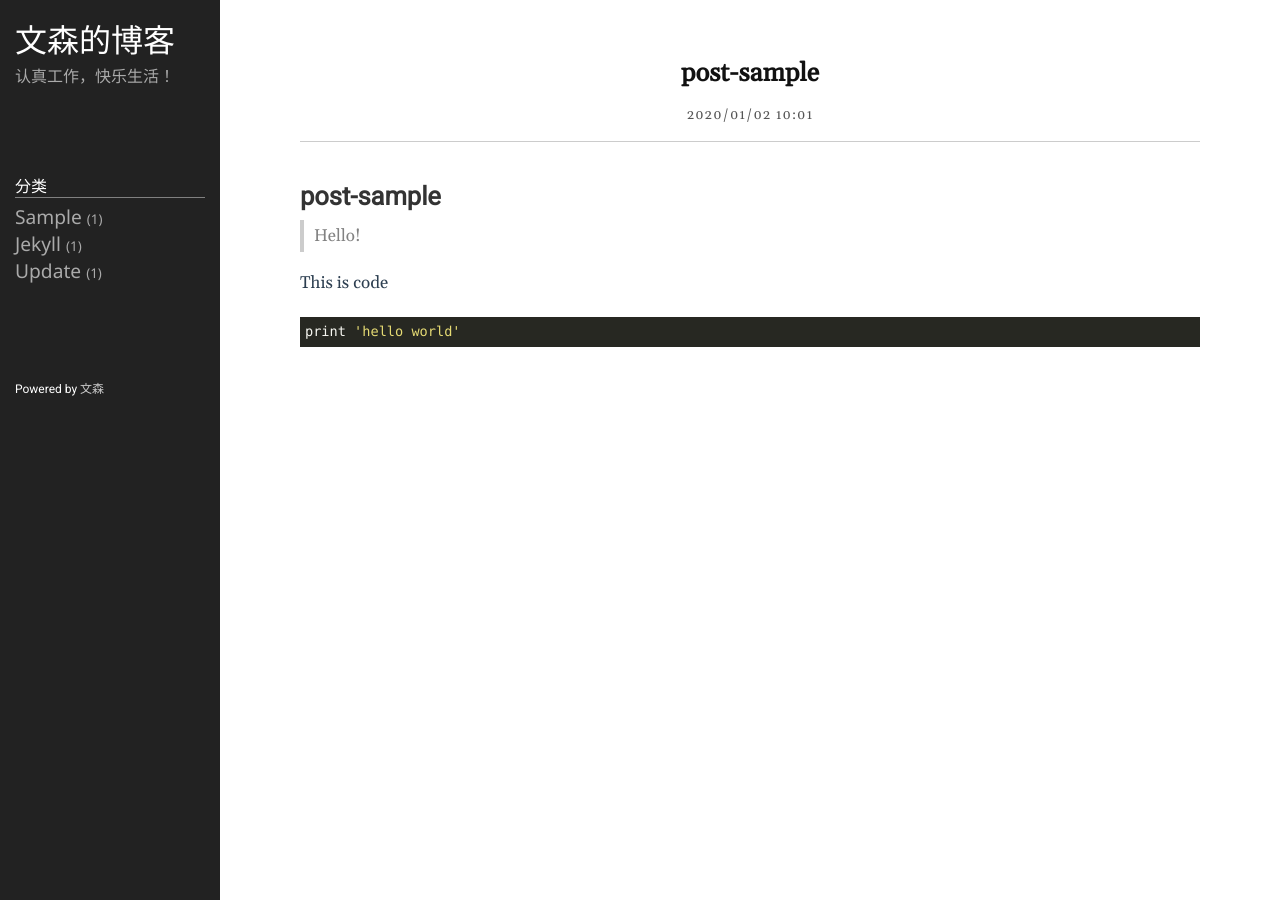
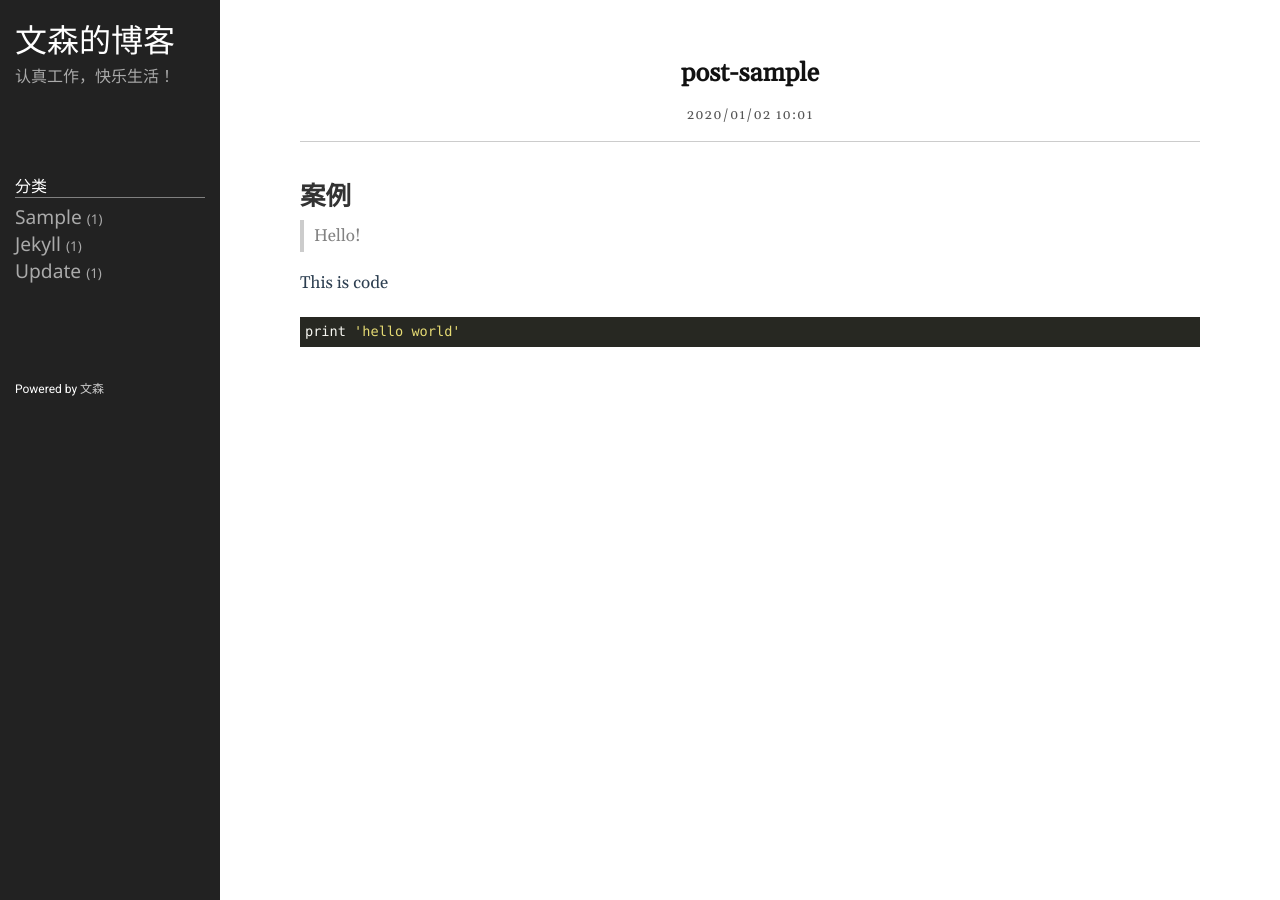
Before and after one commit to Vincent-0112/Vincent-0112.github.io, a Jekyll site: the page built from _posts/2020-01-02-post1.markdown, in a window 1280 px wide. Built offline with Jekyll 4.4.1, drawn with Linux system fonts in a browser that asks for light colours.

Commit message:
Update 2020-01-02-post1.markdown

```diff
--- a/_posts/2020-01-02-post1.markdown
+++ b/_posts/2020-01-02-post1.markdown
@@ -4,7 +4,7 @@ title: post-sample
 date: 2020-01-02 19:20:23 +0900
 category: sample
 ---
-# post-sample
+# 案例
 > Hello!
 
 This is code
```
